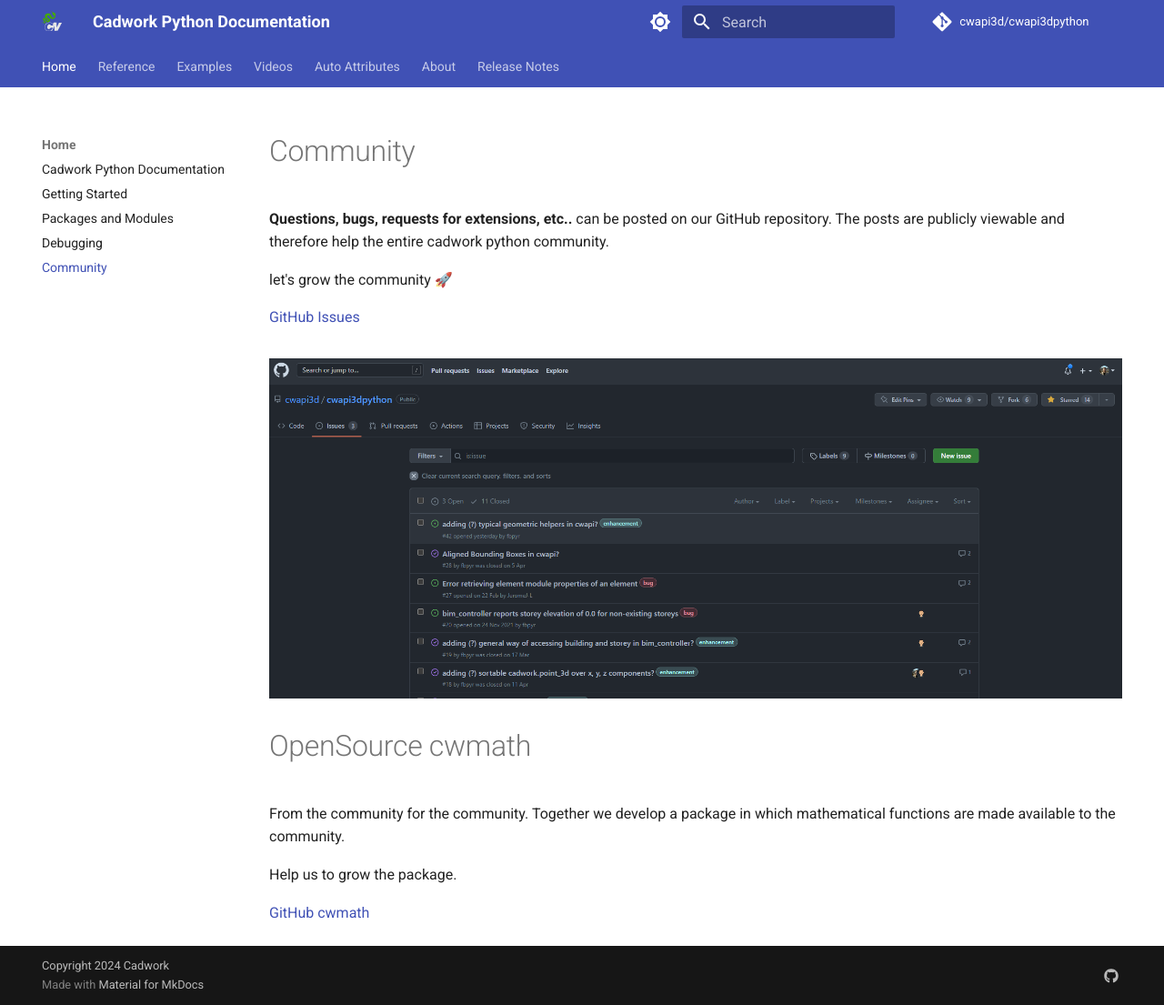
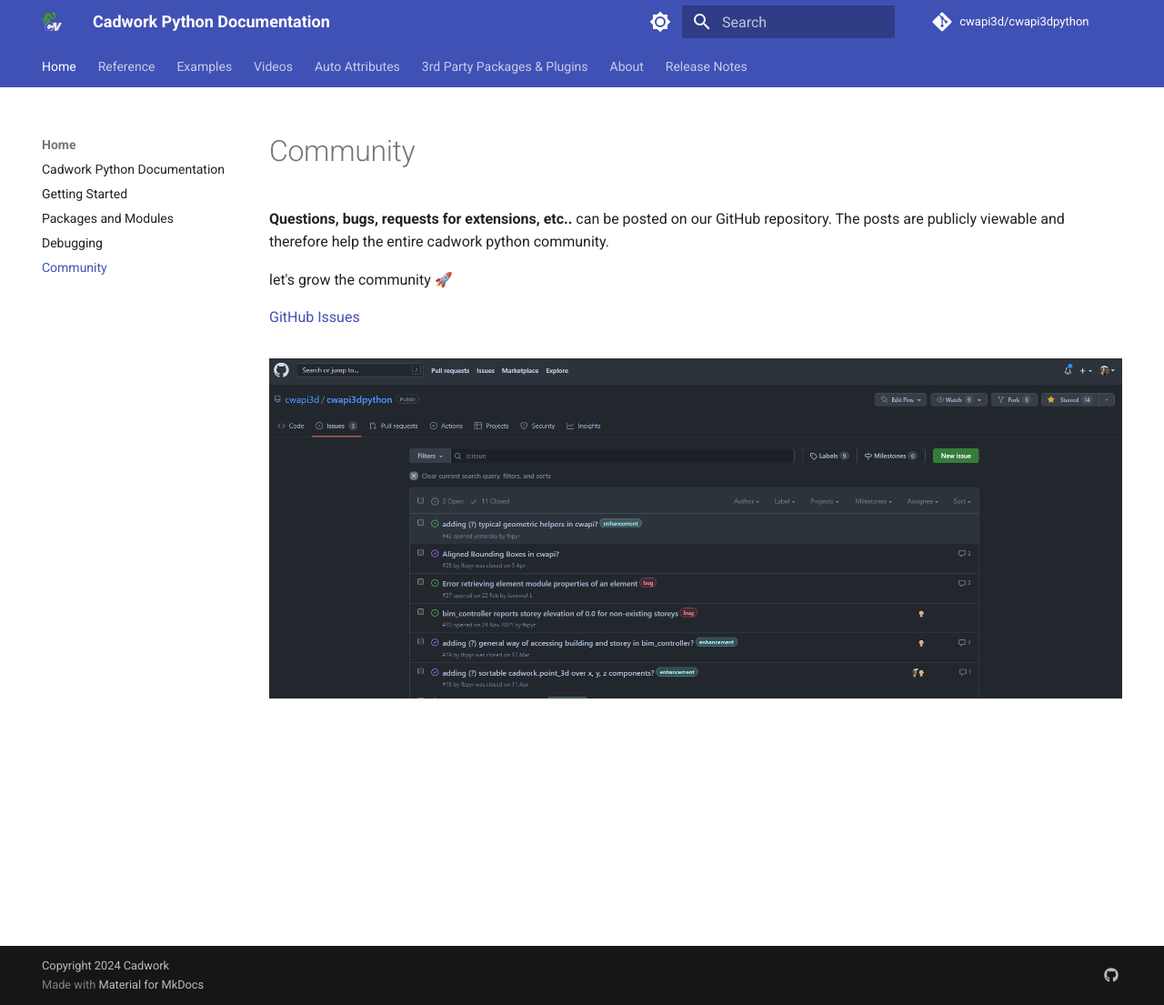
Before and after one commit to cwapi3d/cwapi3dpython, an MkDocs documentation site: the page built from docs/community.md, in a window 1280 px wide and 1105 px high. Shown: the whole window at 91% size. Built offline with MkDocs 1.6.1 and Material for MkDocs 9.7.7, drawn with Linux system fonts in a browser that asks for light colours; comment, search, counter and statistics services are not loaded.

Commit message:
add section for 3rd party tools and packages

```diff
--- a/docs/community.md
+++ b/docs/community.md
@@ -15,12 +15,3 @@ let's grow the community :rocket:
 <figure markdown="1">
 ![Screenshot](img/issues.png)
 </figure>
-
-# OpenSource cwmath
-
-From the community for the community.
-Together we develop a package in which mathematical functions are made available to the community.
-
-Help us to grow the package.
-
-[GitHub cwmath](https://github.com/cwapi3d/cwmath)
--- a/mkdocs.yml
+++ b/mkdocs.yml
@@ -95,6 +95,8 @@ nav:
       - videos.md
   - Auto Attributes:
       - auto_attributes.md
+  - 3rd Party Packages & Plugins:
+      - tools_packages.md
   - About:
       - About Guide: about.md
   - Release Notes: release_notes.md
```
Also changed, not shown: docs/tools_packages.md (added, +17 -0 lines).
